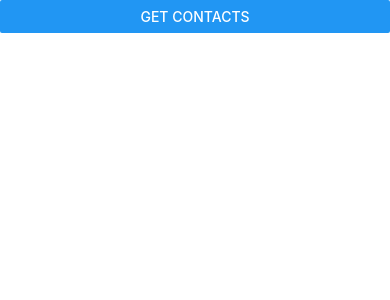
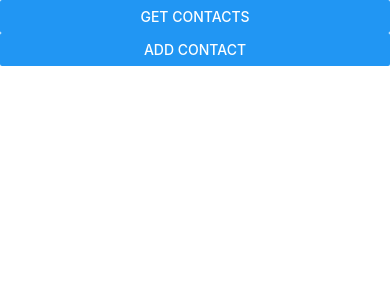
Before and after one commit to tamaraeaton/rnlibs, a React Native app: screen / in a window 390 px wide. Shown: the top 300 px of the page. Built offline with nearby package versions, Linux system fonts and the light colour scheme.

Commit message:
Complete but need to check on mapping

```diff
--- a/App.js
+++ b/App.js
@@ -2,7 +2,7 @@ import React, { useState, useEffect } from 'react';
 import {
   Text, View,
   Image, StyleSheet,
-  Button, PermissionsAndroid
+  Button, PermissionsAndroid, Platform
 } from 'react-native';
 import Contacts from 'react-native-contacts';
 
@@ -12,21 +12,26 @@ import Picker from './src/picker'
 
 // left out ios if statement
 const App = () => {
+  const [contacts, setContacts] = useState([])
 
 
-
-  const requestPermission = async () => {
+  const requestPermission = async() => {
     try {
-      PermissionsAndroid.request(
+      PermissionsAndroid.requestMultiple([
         PermissionsAndroid.PERMISSIONS.READ_CONTACTS,
+        PermissionsAndroid.PERMISSIONS.WRITE_CONTACTS
+      ],
         {
           'title': 'Contacts',
           'message': 'This app would like to view your contacts',
           'buttonPositive': 'Please accept bare mortal'
         }
       )
+      // return granted['android.permission.WRITE_CONTACTS'] === PermissionsAndroid.RESULTS.GRANTED
         .then(() => {
           Contacts.getAll().then(contacts => {
+            setContacts(contacts)
+
             console.log(contacts)
           }).catch(err => console.log(err))
         })
@@ -46,6 +51,20 @@ const App = () => {
     })
   }
 
+  const addContact = () => {
+    requestPermission().then(didGetPermission => {
+      if (didGetPermission) {
+        const newContact = {
+          familyName: 'Steve',
+          givenName: 'Jones'
+        };
+        Contacts.addContact(newContact).then(()=> {
+          getContacts();
+        })
+      }
+    })
+  }
+
 
   return (
     <View>
@@ -54,6 +73,30 @@ const App = () => {
         title="get contacts"
         onPress={() => getContacts()}
       />
+            <Button
+        title="add contact"
+        onPress={() => addContact()}
+      />
+      {
+        contacts.map((item) => (
+          <View
+            key={item.recordID}
+            style={{
+              padding: 10,
+              borderBottomColor: 'red',
+              borderBottomWidth: 1
+            }}
+          >
+            <Text>Name:{item.familyName}</Text>
+            <Text>Email:{
+              item.emailAddresses[1] ?
+                item.emailAdresses[1].email
+                : null
+            }</Text>
+
+          </View>
+        ))
+      }
     </View>
   )
 }
```
